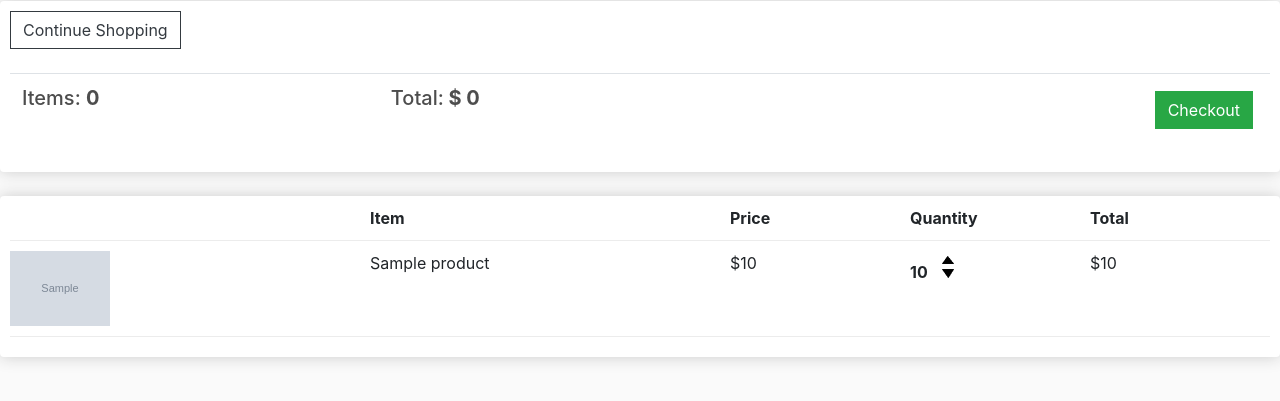
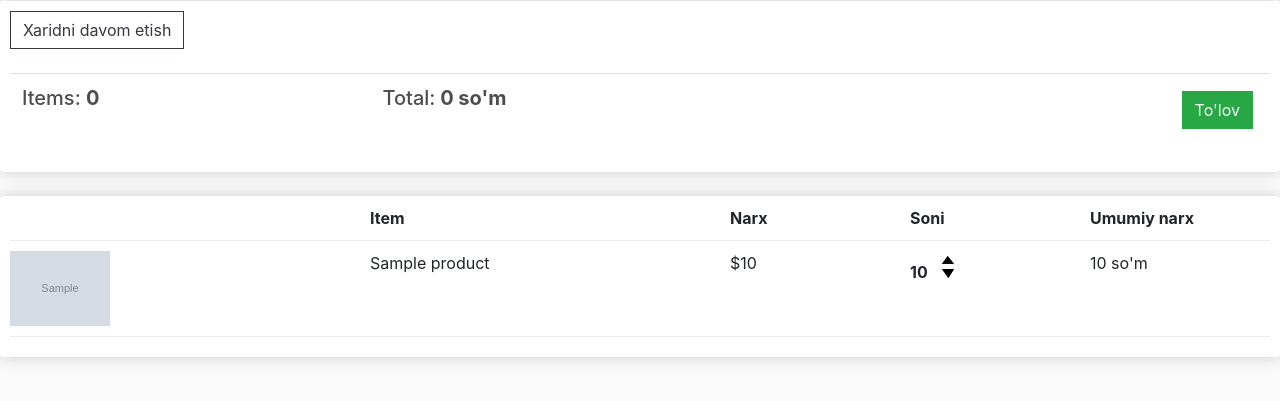
Before and after one commit to AzizbekGulomov2002/eshopuz, a Django app: template templates/store/cart.html in a window 1280 px wide. Shown: the part 57-458 px from the top of the page. Run offline with Django 4.2, Linux system fonts and the light colour scheme; data comes from the database, SQL or seed files in the repository; the template is opened without the code that fills it: values that come from a table or form of the project are taken from there, most other values are stand-ins (such as "Sample title", 1, 10 or a date in 2020); grey boxes marked "Sample" are stand-in pictures; lists and menus that the app fills with data are empty.

Commit message:
Ozgarish

```diff
--- a/ecom/settings.py
+++ b/ecom/settings.py
@@ -114,7 +114,7 @@ AUTH_PASSWORD_VALIDATORS = [
 # Internationalization
 # https://docs.djangoproject.com/en/4.0/topics/i18n/
 
-LANGUAGE_CODE = 'en-uz'
+LANGUAGE_CODE = 'uz-uz'
 
 TIME_ZONE = 'Asia/Tashkent'
 
--- a/templates/store/cart.html
+++ b/templates/store/cart.html
@@ -5,16 +5,16 @@
 <div class="row">
     <div class="col-lg-12">
         <div class="box-element"><a href="{% url 'store' %}"
-            class="btn btn-outline-dark">Continue Shopping</a>
+            class="btn btn-outline-dark">Xaridni davom etish</a>
             <br>
             <br>
             <table class="table">
                 <tr>
                     <tr>
                         <th><h5>Items: <strong>{{order.get_total_items}}</strong></h5></th>
-                        <th><h5>Total:<strong> $ {{order.get_total_cart}}</strong></h5></th>
+                        <th><h5>Total:<strong>  {{order.get_total_cart}} so'm</strong></h5></th>
                         <th>
-                            <a  style="float:right; margin:5px;" class="btn btn-success" href="{% url 'checkout' %}">Checkout</a>
+                            <a  style="float:right; margin:5px;" class="btn btn-success" href="{% url 'checkout' %}">To'lov</a>
                         </th>
                     </tr>
                 </tr>
@@ -24,9 +24,9 @@
             <div class="cart-row">
                 <div style="flex:2"></div>
                 <div style="flex:2"><strong>Item</strong></div>
-                <div style="flex:1"><strong>Price</strong></div>
-                <div style="flex:1"><strong>Quantity</strong></div>
-                <div style="flex:1"><strong>Total</strong></div>
+                <div style="flex:1"><strong>Narx</strong></div>
+                <div style="flex:1"><strong>Soni</strong></div>
+                <div style="flex:1"><strong>Umumiy narx</strong></div>
             </div>
 
 
@@ -44,7 +44,7 @@
                         <img data-product={{item.product.id}} data-action="remove" class="chg-quantity update-cart" src="{% static  'image/arrow-down.png' %}">
                     </div>
                 </div>
-                <div style="flex:1"><p>${{item.get_total}}</p></div>
+                <div style="flex:1"><p>{{item.get_total}} so'm</p></div>
             </div>
 
             {% endfor %}
--- a/templates/store/store.html
+++ b/templates/store/store.html
@@ -16,7 +16,7 @@
      <h6><strong>{{product.name}}</strong></h6>
      <button data-product={{product.id}} data-action="add" class="btn btn-outline-secondary add-btn update-cart">Xarid</button>
      <a href="/product-detail/{{product.id}}" class="btn btn-outline-success">Ko'rish</a>
-     <h4 style="display: inline-block;float:right">{{product.price}}$</h4>
+     <h4 style="display: inline-block;float:right">{{product.price}}so'm</h4>
         </div>
 
     </div>
```
